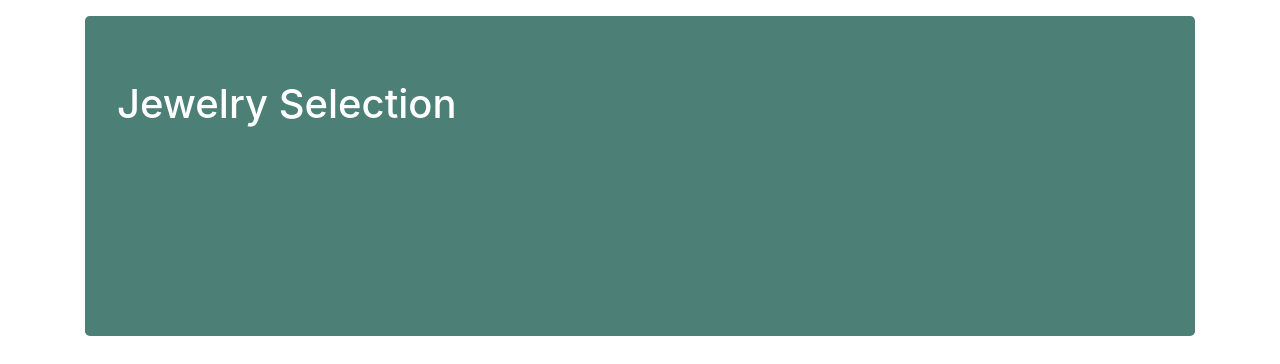
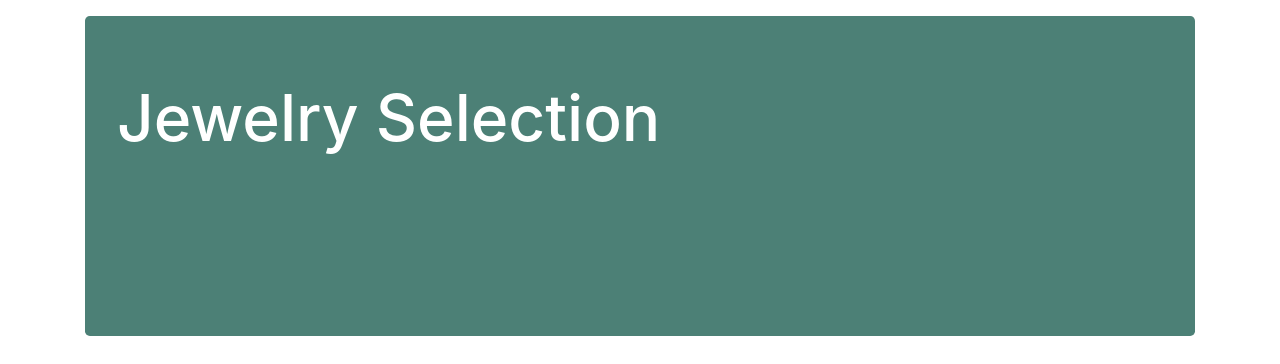
Before and after one commit to newtown-trade/newtown-website, a Django app: page /jewelry/ in a window 1280 px wide. Shown: the part 56-420 px from the top of the page. Run offline with Django 3.2, Linux system fonts and the light colour scheme; some libraries are stand-ins or nearby versions.

Commit message:
cleaned up scss and added todo

```diff
--- a/newtown/static/css/base.css
+++ b/newtown/static/css/base.css
@@ -9,6 +9,8 @@
   color: white;
   background-color: #4C8076;
   height: 20rem; }
+  .header-colorin-bigger h1 {
+    font-size: 4rem; }
 
 .menu-colorin {
   background-color: #00C9A9; }
--- a/newtown/static/scss/base.scss
+++ b/newtown/static/scss/base.scss
@@ -13,6 +13,9 @@ $header-color:#4C8076;
 	color:white;
 	background-color:$header-color;
 	height: 20rem;
+	h1{
+		font-size:4rem;
+	}
 }
 .menu-colorin{
 	background-color:$menu-color;
--- a/newtown/templates/newtown/home.html
+++ b/newtown/templates/newtown/home.html
@@ -100,7 +100,7 @@
 				</div>
 			</div>
 			<!-- TODO: add photo gallery here or something -->
-			<h1 class = "text-center" style = "padding:1rem">Visit our Full Inventory <a href = "#" class = "links">Here!</a></h1>
+			<h1 class = "text-center" style = "padding:1rem">Visit our Full Inventory <a href = "{% url 'jewelry:index' %}" class = "links">Here!</a></h1>
 		</div>
 		{% endblock %}
 
```
Also changed, not shown: 1 other file.
